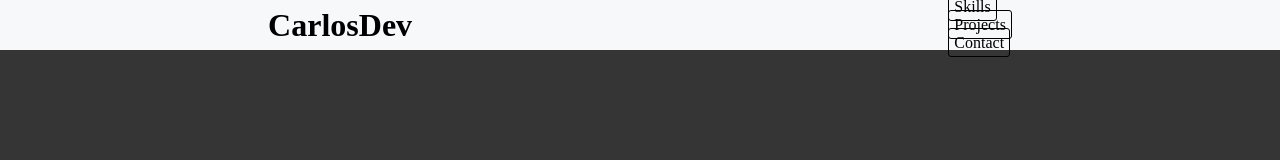
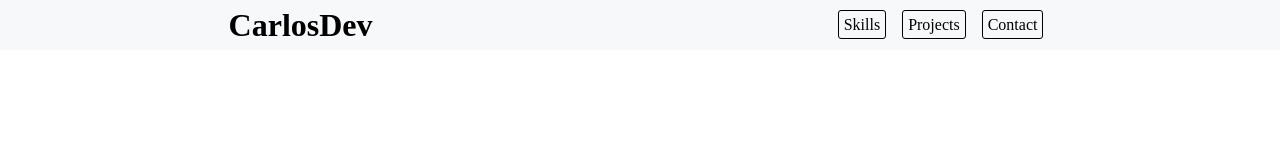
Before and after one commit to carlosdevuser/carlosdevuser.github.io, a plain HTML site: page index.html in a window 1280 px wide. Drawn offline with Linux system fonts and the light colour scheme.

Commit message:
Update style.css

```diff
--- a/css/style.css
+++ b/css/style.css
@@ -6,7 +6,7 @@
 
 body {
 	min-height: 100vh;
-	background: #353535;
+	background: white;
 }
 
 header {
@@ -19,6 +19,8 @@ header {
 
 header nav ul {
 	list-style: none;
+	display: flex;
+	align-items: center;
 }
 nav ul li a {
 	text-decoration: none;
@@ -26,4 +28,5 @@ nav ul li a {
 	padding: 5px;
 	border-radius: 3px;
 	border: 1px solid black;
+	margin: 0 8px;
 }
```
